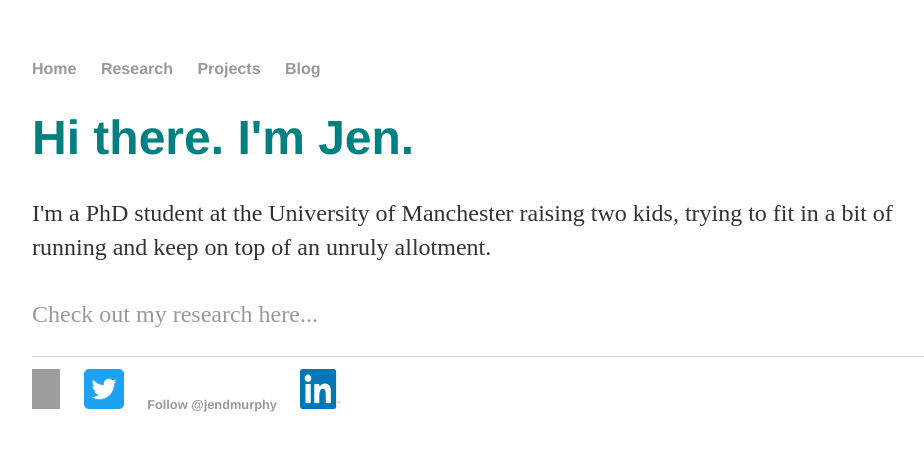
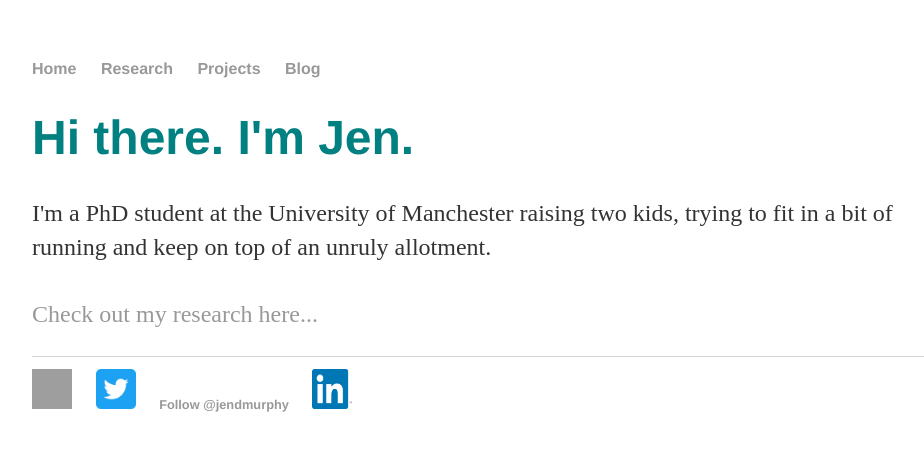
Before and after one commit to jendmurphy/jendmurphy.github.io, a Jekyll site: the page built from index.html, in a window 1280 px wide. Shown: the top 451 px of the page, without its empty margins (160-1084 px from the left). Built offline with Jekyll 4.4.1, drawn with Linux system fonts in a browser that asks for light colours; comment, search, counter and statistics services are not loaded; grey boxes are pictures that could not be loaded.

Commit message:
Update default.html

```diff
--- a/_layouts/default.html
+++ b/_layouts/default.html
@@ -26,7 +26,7 @@
 {% if site.github_username %}
   <li>
     <a href="https://github.com/{{ site.github_username }}">
-      <img src="/images/Octocat.png" alt = "image" height="40" width="28">
+      <img src="/images/Octocat.png" alt = "image" height="40" width="40">
 	  </a></li>
 {% endif %}
 
```
